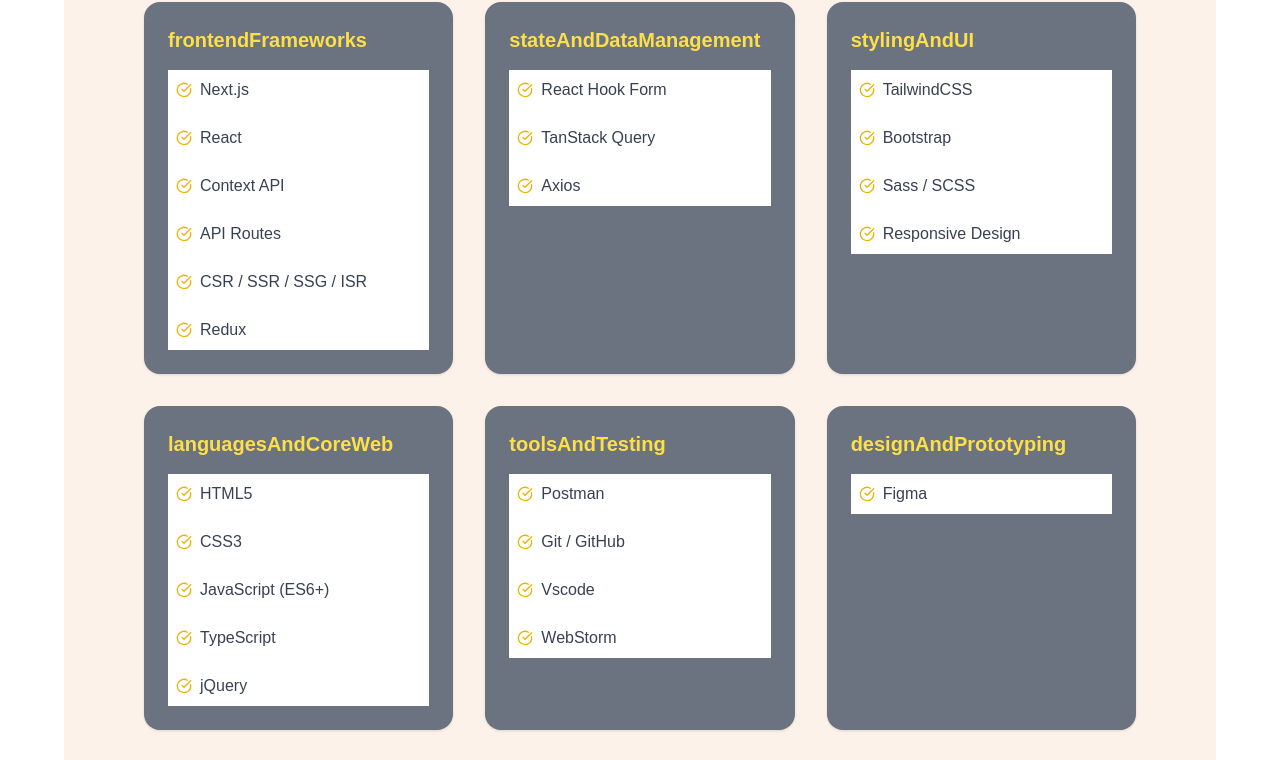
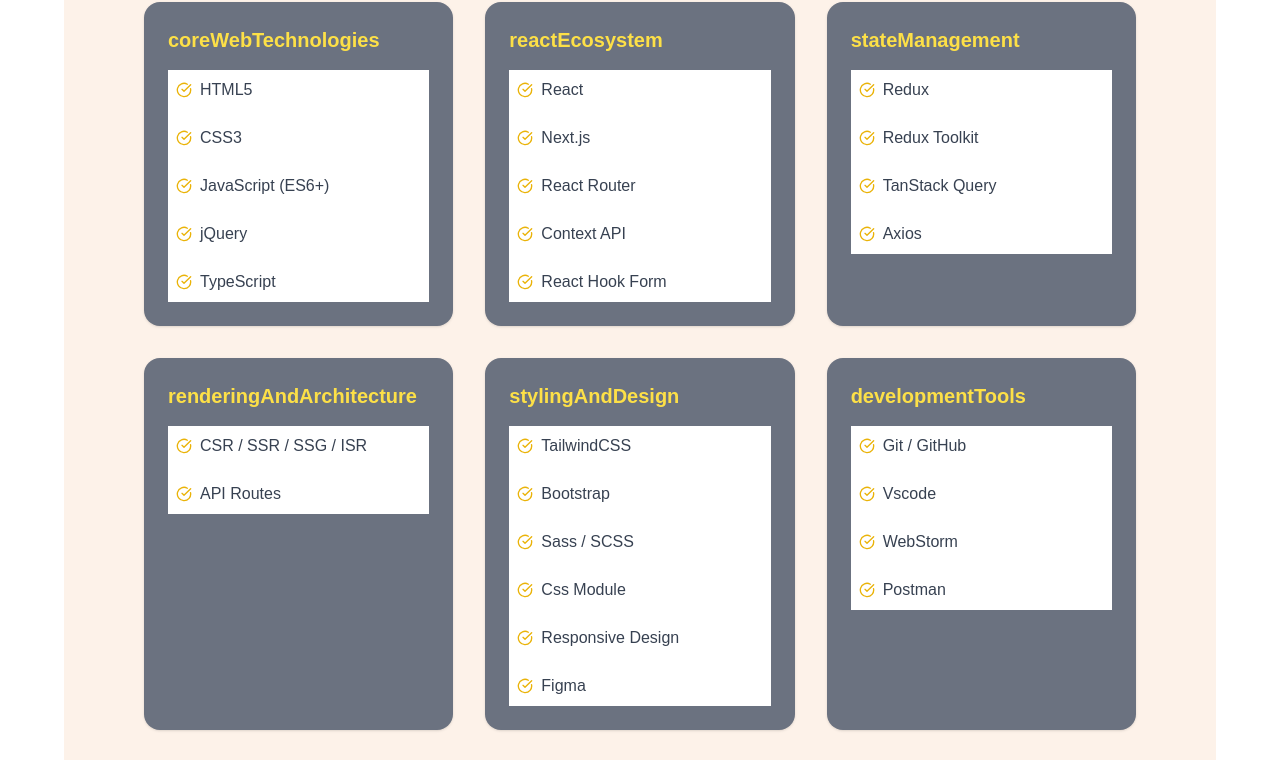
Before and after one commit to omidsdgi/my-portfolio, a Next.js app: page / in a window 1280 px wide. Shown: the part 2136-2896 px from the top of the page. Built offline with nearby package versions, Linux system fonts and the light colour scheme.

Commit message:
Update and enhance about me and skills section

```diff
--- a/src/components/sections/About.tsx
+++ b/src/components/sections/About.tsx
@@ -68,7 +68,7 @@
                                 <p className="py-2">
                                     علاوه بر حوزه فرانت اند، در کارگاه‌ها و دوره‌های پیشرفته‌ای مانند "کارگاه هوش مصنوعی
                                     برای توسعه‌دهندگان" شرکت کرده‌ام که تمرکز آن بر استفاده عملی از ابزارهای AI در
-                                    فرآیند توسعه بود. همچنین آموزش پیشرفته CSS و Sass مربوط به دوره های Udemy را
+                                    فرآیند توسعه بود. همچنین 150 ساعت آموزش پیشرفته CSS و Sass و React مربوط به دوره های Udemy را
                                     گذرانده‌ام که باعث تقویت توانایی من در طراحی چیدمان‌های مدرن و سیستم‌های طراحی شده
                                     است. در زمینه زبان انگلیسی نیز دارای سطح پیشرفته هستم و چهار سال آموزش مکالمه و
                                     ارتباطات فنی را در کانون زبان ایران گذرانده‌ام.
@@ -104,7 +104,7 @@
                                     the <em>AI
                                     Workshop for Developers</em>, focusing on practical use of AI tools in development,
                                     and
-                                    the <em>Advanced CSS & Sass</em> course, enhancing my layout and design system
+                                    the <em>Advanced CSS & Sass & React</em> course, enhancing my layout and design system
                                     capabilities.
                                     I'm also fluent in English, having completed four years of advanced conversation and
                                     technical
--- a/src/components/sections/Skills.tsx
+++ b/src/components/sections/Skills.tsx
@@ -3,47 +3,49 @@
 import { CheckCircle } from "lucide-react";
 
 export const skills = {
-    frontendFrameworks: [
+    coreWebTechnologies: [
+        "HTML5",
+        "CSS3",
+        "JavaScript (ES6+)",
+        "jQuery",
+        "TypeScript",
+    ],
+    reactEcosystem: [
+        "React",
         "Next.js",
-        "React ",
-        "Context API ",
+        "React Router",
+        "Context API",
+        "React Hook Form",
+    ],
+    stateManagement: [
+        "Redux",
+        "Redux Toolkit",
+        "TanStack Query",
+        "Axios",
+    ],
+    renderingAndArchitecture: [
+        "CSR / SSR / SSG / ISR",
         "API Routes",
-        "CSR / SSR / SSG / ISR",
-        "Redux",
     ],
-    stateAndDataManagement: [
-        "React Hook Form ",
-        "TanStack Query ",
-        "Axios ",
-    ],
-    stylingAndUI: [
-        "TailwindCSS ",
-        "Bootstrap ",
-        "Sass / SCSS ",
+    stylingAndDesign: [
+        "TailwindCSS",
+        "Bootstrap",
+        "Sass / SCSS",
+        "Css Module",
         "Responsive Design",
-    ],
-    languagesAndCoreWeb: [
-        "HTML5 ",
-        "CSS3 ",
-        "JavaScript (ES6+) ",
-        "TypeScript ",
-        "jQuery",
-    ],
-    toolsAndTesting: [
-        "Postman ",
-        "Git / GitHub ",
-        "Vscode ",
-        "WebStorm "
-    ],
-    designAndPrototyping: [
         "Figma",
     ],
-    deploymentAndBackend: [
+    developmentTools: [
+        "Git / GitHub",
+        "Vscode",
+        "WebStorm",
+        "Postman",
+    ],
+    deploymentAndCMS: [
         "Vercel",
-        "Strapi (Headless CMS) ",
+        "Strapi (Headless CMS)",
     ],
 };
-
 
 export default function Skills() {
     return (
```
